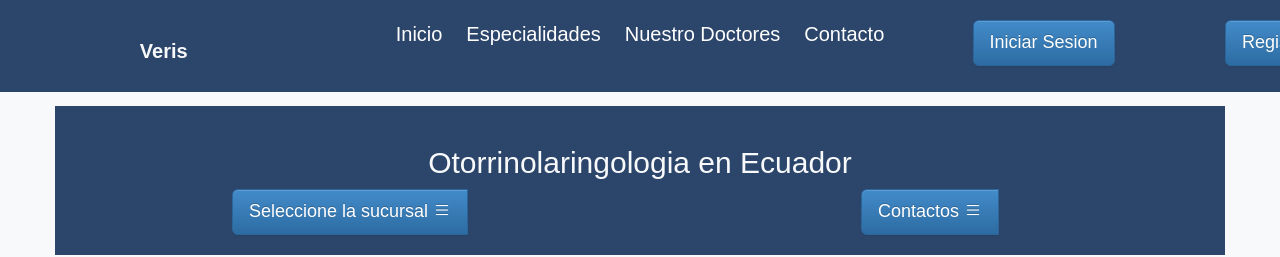
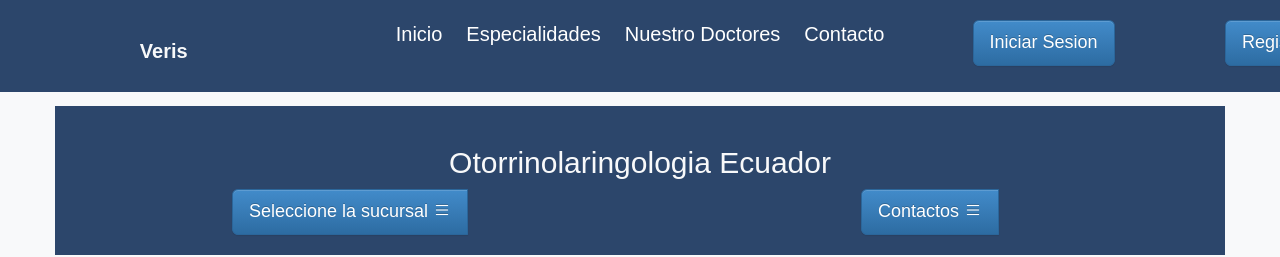
Before and after one commit to Kevin-Ll-34/Vernis, a plain HTML site: page index.html in a window 1280 px wide. Shown: the top 257 px of the page. Drawn offline with nearby package versions, Linux system fonts and the light colour scheme.

Commit message:
Modifique la pagina principal

```diff
--- a/index.html
+++ b/index.html
@@ -44,7 +44,7 @@
 
   <div class="container  center specialty-text">
     <div class="row">
-      <h2>Otorrinolaringologia en Ecuador</h2>
+      <h2>Otorrinolaringologia Ecuador</h2>
       <div class="col-6 col-sm-6 col-sm-push-6 col-md-6">
         <div class="btn-group">
           <button class="btn btn-primary dropdown-toogle btn-lg" data-toggle="dropdown">
```
